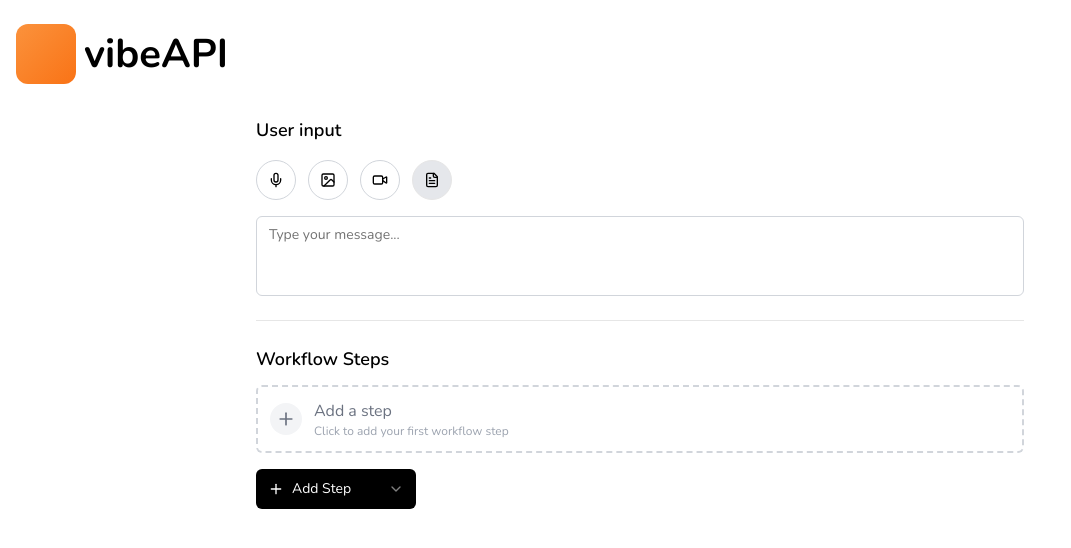
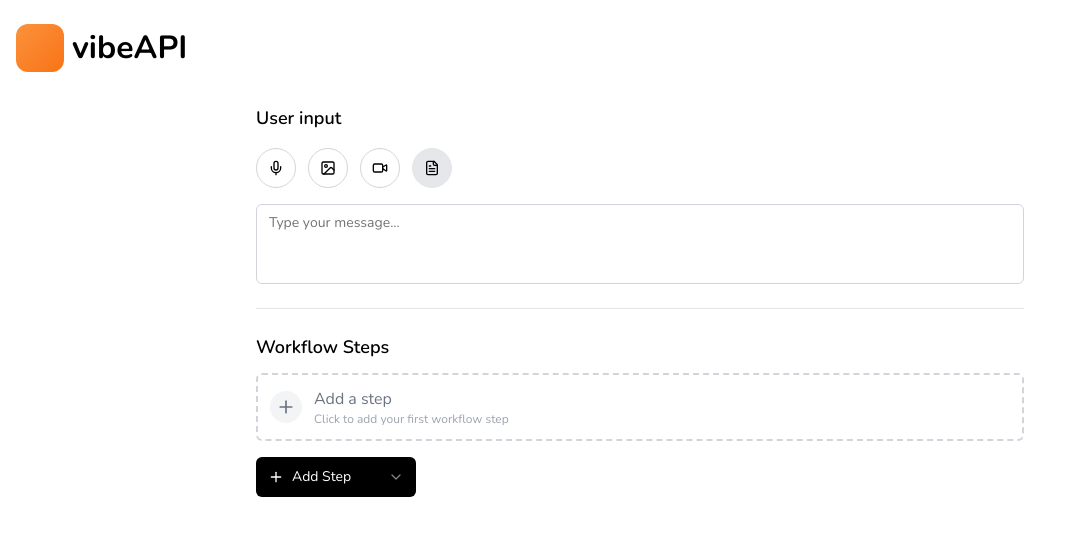
Before and after one commit to rbrown101010/v0-dark-mode-app-design, a Next.js app: page / in a window 1280 px wide. Shown: the top 548 px of the page, without its empty margins (0-1071 px from the left). Built offline with nearby package versions, Linux system fonts and the light colour scheme.

Commit message:
Reduce header icon and title size

```diff
--- a/app/page.tsx
+++ b/app/page.tsx
@@ -136,8 +136,8 @@ export default function Home() {
       {/* Header with Logo and Turn Flow Button */}
       <header className="w-full flex justify-between items-center mb-8 mt-2">
         <div className="flex items-center">
-          <div className="w-[60px] h-[60px] rounded-xl bg-gradient-to-br from-orange-400 to-orange-500 mr-2"></div>
-          <span className="font-bold text-[2.5rem]">vibeAPI</span>
+          <div className="w-12 h-12 rounded-xl bg-gradient-to-br from-orange-400 to-orange-500 mr-2"></div>
+          <span className="font-bold text-[2rem]">vibeAPI</span>
         </div>
 
         {workflowSteps.length > 0 && (
```
